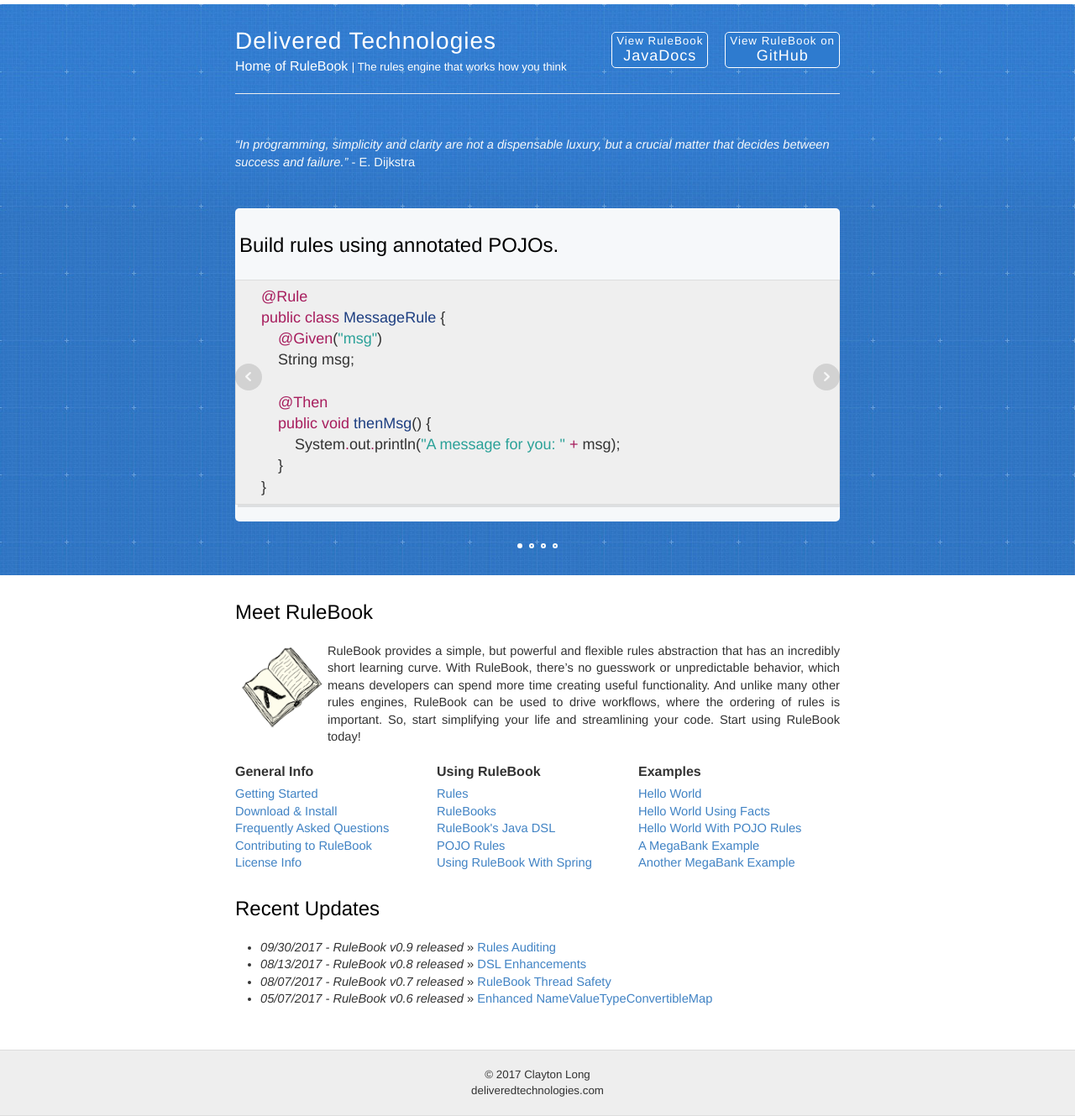
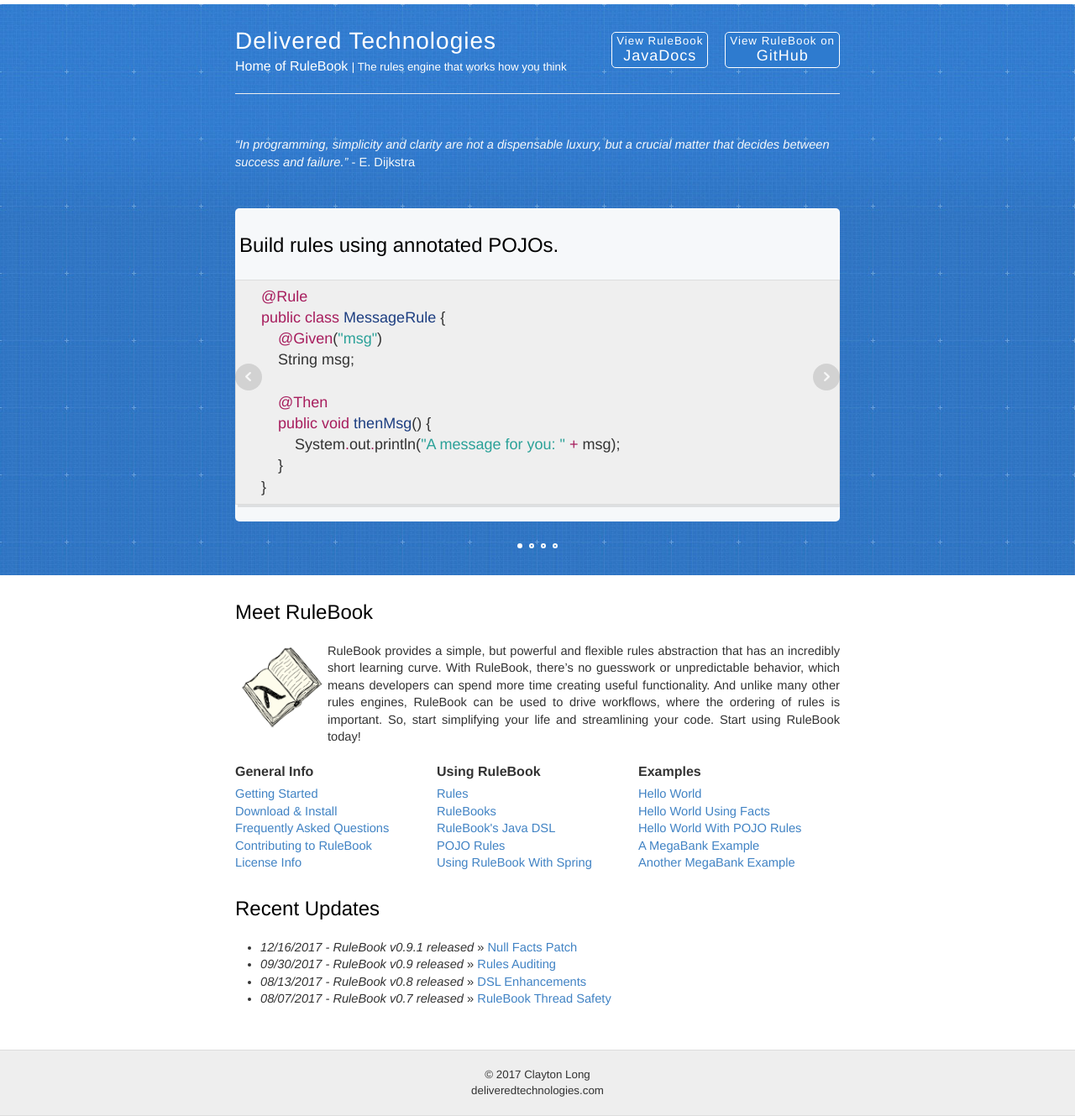
Before and after one commit to deliveredtechnologies/deliveredtechnologies.github.io, a Jekyll site: the page built from index.html, in a window 1280 px wide. Shown: the whole page at 84% size. Built offline with Jekyll 4.4.1, drawn with Linux system fonts in a browser that asks for light colours; nearby versions of some CDN libraries.

Commit message:
v0.9.1 release

```diff
--- a/_layouts/default.html
+++ b/_layouts/default.html
@@ -141,10 +141,10 @@
         </table>
         <h2>Recent Updates</h2>
         <ul>
+            <li><i>12/16/2017 - RuleBook v0.9.1 released</i> » <a href="https://github.com/rulebook-rules/rulebook/releases/tag/v0.9.1">Null Facts Patch</a></li>
             <li><i>09/30/2017 - RuleBook v0.9 released</i> » <a href="https://github.com/rulebook-rules/rulebook/releases/tag/v0.9">Rules Auditing</a></li>
             <li><i>08/13/2017 - RuleBook v0.8 released</i> » <a href="https://github.com/rulebook-rules/rulebook/releases/tag/v0.8">DSL Enhancements</a></li>
             <li><i>08/07/2017 - RuleBook v0.7 released</i> » <a href="https://github.com/rulebook-rules/rulebook/releases/tag/v0.7">RuleBook Thread Safety</a></li>
-            <li><i>05/07/2017 - RuleBook v0.6 released</i> » <a href="https://github.com/rulebook-rules/rulebook/releases/tag/v0.6">Enhanced NameValueTypeConvertibleMap</a></li>
         </ul>
     </div>
 
```
Also changed, not shown: 1 other file.
